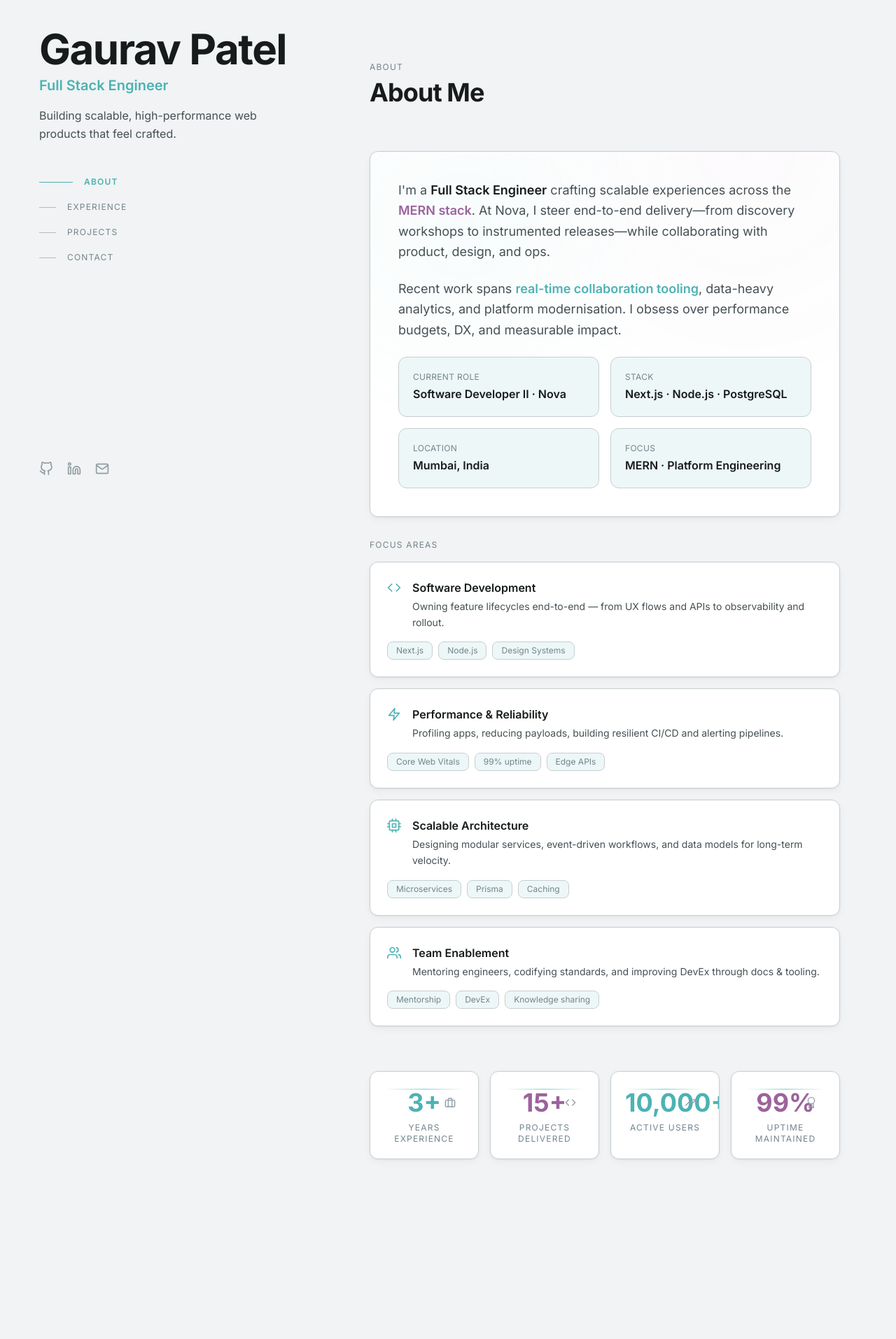
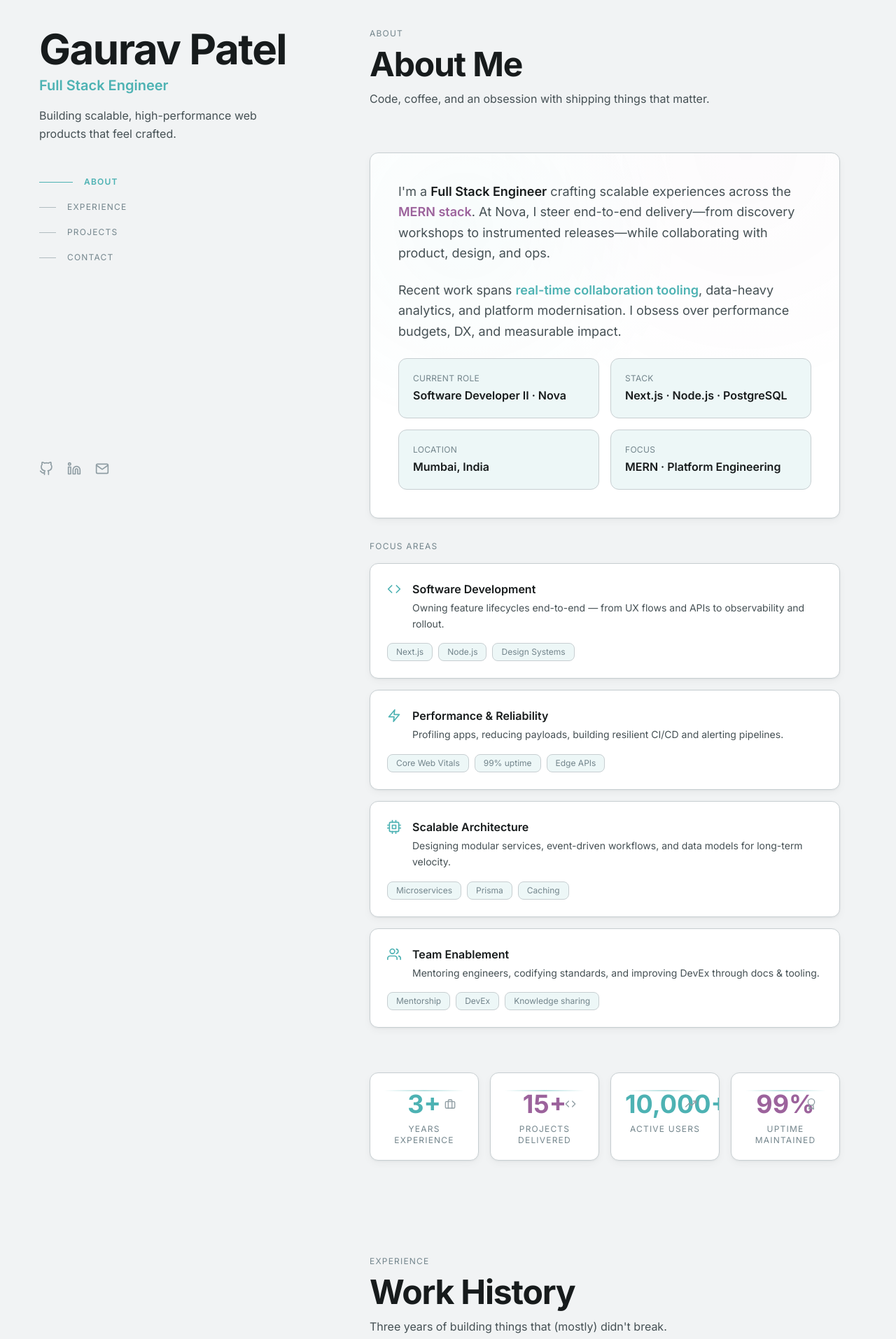
Before and after one commit to gaurav0909-max/modern-portfolio, a Next.js app: page / in a window 1280 px wide. Shown: the part 40-1954 px from the top of the page at 70% size. Built offline with nearby package versions, Linux system fonts and the light colour scheme; no server answers.

Commit message:
upgraded section headers with larger typography and subtitle taglines, tightened section spacing, added resend package

```diff
--- a/components/sections/About.tsx
+++ b/components/sections/About.tsx
@@ -92,7 +92,7 @@ const focusAreas = [
 
 export default function About() {
   return (
-    <section id="about" className="pt-16 pb-16 sm:pt-24 sm:pb-24 lg:pt-32 lg:pb-32 px-6 sm:px-8 lg:px-12">
+    <section id="about" className="pt-16 pb-12 sm:pt-20 sm:pb-14 lg:pt-20 lg:pb-14 px-6 sm:px-8 lg:px-12">
       <div className="max-w-2xl space-y-12">
         <motion.div
           variants={staggerContainer}
@@ -102,9 +102,10 @@ export default function About() {
           className="space-y-16"
         >
           {/* Section Header */}
-          <motion.div variants={fadeInUp} className="space-y-2">
+          <motion.div variants={fadeInUp} className="space-y-3">
             <p className="text-xs uppercase tracking-widest text-text-tertiary">About</p>
-            <h2 className="text-3xl sm:text-4xl font-bold tracking-tight text-text-primary">About Me</h2>
+            <h2 className="text-4xl sm:text-5xl font-bold tracking-tight text-text-primary">About Me</h2>
+            <p className="text-base text-text-secondary leading-relaxed">Code, coffee, and an obsession with shipping things that matter.</p>
           </motion.div>
 
           {/* Bio + Focus Areas */}
--- a/components/sections/Contact.tsx
+++ b/components/sections/Contact.tsx
@@ -147,7 +147,7 @@ export default function Contact() {
   };
 
   return (
-    <section id="contact" className="pt-16 pb-16 sm:pt-24 sm:pb-24 lg:pt-32 lg:pb-32 px-6 sm:px-10 lg:px-12">
+    <section id="contact" className="pt-16 pb-16 sm:pt-20 sm:pb-20 lg:pt-20 lg:pb-24 px-6 sm:px-10 lg:px-12">
       <div className="max-w-2xl lg:max-w-3xl">
         <motion.div
           variants={staggerContainer}
@@ -157,9 +157,10 @@ export default function Contact() {
           className="space-y-16"
         >
           {/* Section Header */}
-          <motion.div variants={fadeInUp} className="space-y-2">
+          <motion.div variants={fadeInUp} className="space-y-3">
             <p className="text-xs uppercase tracking-widest text-text-tertiary">Contact</p>
-            <h2 className="text-3xl sm:text-4xl font-bold tracking-tight text-text-primary">Get in Touch</h2>
+            <h2 className="text-4xl sm:text-5xl font-bold tracking-tight text-text-primary">Get in Touch</h2>
+            <p className="text-base text-text-secondary leading-relaxed">Drop a line. I read every message — yes, really.</p>
           </motion.div>
 
           {/* Main Content */}
--- a/components/sections/Experience.tsx
+++ b/components/sections/Experience.tsx
@@ -47,7 +47,7 @@ export default function Experience() {
   return (
     <section
       id="experience"
-      className="pt-16 pb-16 sm:pt-24 sm:pb-24 lg:pt-32 lg:pb-32 px-6 sm:px-8 lg:px-12"
+      className="pt-16 pb-12 sm:pt-20 sm:pb-14 lg:pt-20 lg:pb-14 px-6 sm:px-8 lg:px-12"
     >
       <div className="max-w-2xl">
         <motion.div
@@ -58,9 +58,10 @@ export default function Experience() {
           className="space-y-14"
         >
           {/* Header */}
-          <motion.div variants={fadeInUp} className="space-y-2">
+          <motion.div variants={fadeInUp} className="space-y-3">
             <p className="text-xs uppercase tracking-widest text-text-tertiary">Experience</p>
-            <h2 className="text-3xl sm:text-4xl font-bold tracking-tight text-text-primary">Work History</h2>
+            <h2 className="text-4xl sm:text-5xl font-bold tracking-tight text-text-primary">Work History</h2>
+            <p className="text-base text-text-secondary leading-relaxed">Three years of building things that (mostly) didn't break.</p>
           </motion.div>
 
           {/* Timeline */}
--- a/components/sections/Projects.tsx
+++ b/components/sections/Projects.tsx
@@ -18,7 +18,7 @@ export default function Projects() {
   const regularProjects = getRegularProjects();
 
   return (
-    <section id="projects" className="pt-16 pb-16 sm:pt-24 sm:pb-24 lg:pt-32 lg:pb-32 px-6 sm:px-10 lg:px-12">
+    <section id="projects" className="pt-16 pb-12 sm:pt-20 sm:pb-14 lg:pt-20 lg:pb-14 px-6 sm:px-10 lg:px-12">
       <div className="max-w-2xl lg:max-w-3xl">
         {/* Section header */}
         <motion.div
@@ -26,10 +26,11 @@ export default function Projects() {
           whileInView="visible"
           viewport={{ once: true, margin: '-100px' }}
           variants={fadeInUp}
-          className="mb-12 space-y-2"
+          className="mb-12 space-y-3"
         >
           <p className="text-xs uppercase tracking-widest text-text-tertiary">Projects</p>
-          <h2 className="text-3xl sm:text-4xl font-bold tracking-tight text-text-primary">Selected Work</h2>
+          <h2 className="text-4xl sm:text-5xl font-bold tracking-tight text-text-primary">Selected Work</h2>
+          <p className="text-base text-text-secondary leading-relaxed">Things I built when I probably should've been sleeping.</p>
         </motion.div>
 
         {/* Featured project */}
--- a/package.json
+++ b/package.json
@@ -24,6 +24,7 @@
     "react-hook-form": "^7.53.2",
     "react-icons": "^5.3.0",
     "react-intersection-observer": "^10.0.0",
+    "resend": "^6.9.2",
     "tailwind-merge": "^2.5.5",
     "zod": "^3.23.8"
   },
```
Also changed, not shown: 1 other file (tests, documents, lock files or other folders).
